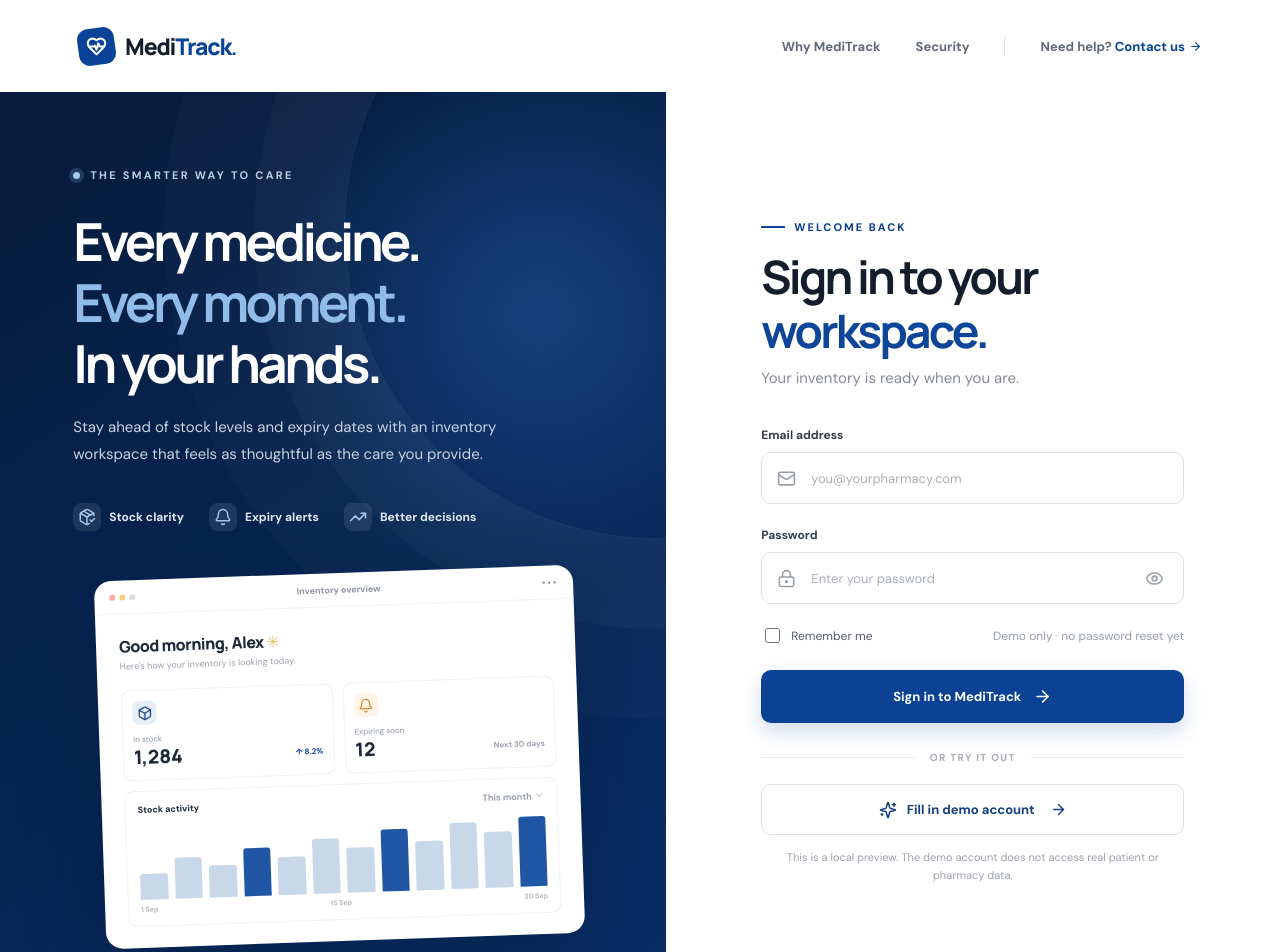
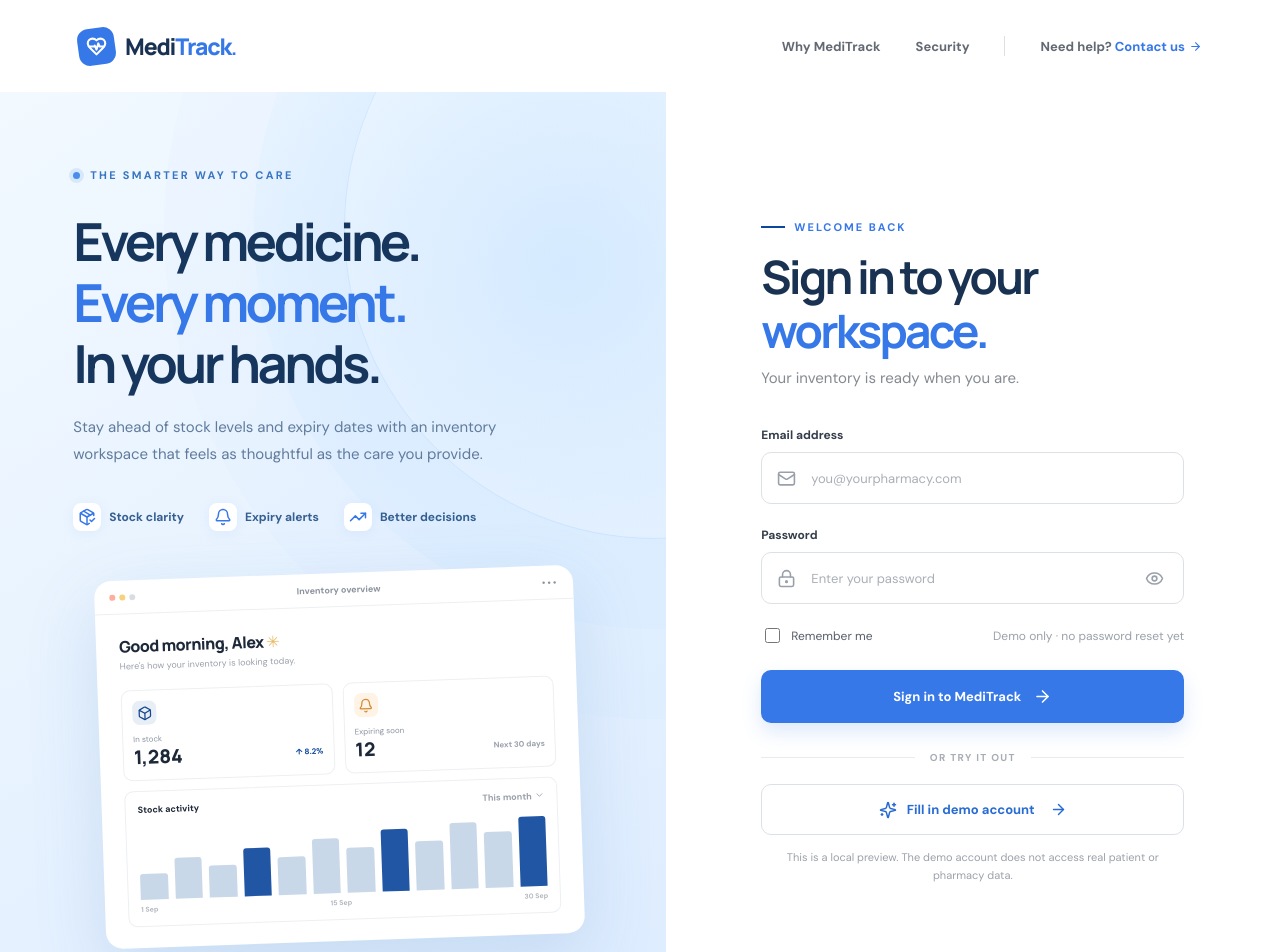
Before and after one commit to DileepaNayanajith/Meditrack, a React (Vite) app: page / in a window 1280 px wide. Shown: the top 952 px of the page. Built offline with nearby package versions, Linux system fonts and the light colour scheme.

Commit message:
style: use light blue and white theme

```diff
--- a/index.html
+++ b/index.html
@@ -3,7 +3,7 @@
   <head>
     <meta charset="UTF-8" />
     <meta name="viewport" content="width=device-width, initial-scale=1.0" />
-    <meta name="theme-color" content="#f5f8ff" />
+    <meta name="theme-color" content="#f4f9ff" />
     <title>MediTrack — Medicine inventory, in focus</title>
     <meta name="description" content="A calmer way to manage medicine stock and expiry dates." />
   </head>
--- a/src/main.jsx
+++ b/src/main.jsx
@@ -2,6 +2,7 @@ import React, { useState } from 'react'
 import { createRoot } from 'react-dom/client'
 import { ArrowRight, Bell, Box, Check, ChevronDown, Eye, EyeOff, HeartPulse, LockKeyhole, Mail, Menu, PackageCheck, ShieldCheck, Sparkles, TrendingUp } from 'lucide-react'
 import './styles.css'
+import './theme.css'
 
 const DEMO_EMAIL = 'demo@meditrack.app'
 const DEMO_PASSWORD = 'MediTrack2026!'
--- /dev/null
+++ b/src/theme.css
@@ -0,0 +1,39 @@
+/* Light blue and white theme */
+:root { color: #193252; background: #f4f9ff; }
+.topbar, .form-panel { background: #fff; }
+.brand-mark, .submit-button { background: #3678e8; }
+.brand-accent, .brand small, .top-links a:hover, .nav-help a,
+.form-kicker, .form-wrap h2 span { color: #3678e8; }
+
+.story-panel {
+  color: #17365e;
+  background: radial-gradient(circle at 85% 19%, #d5eaff 0, transparent 36%),
+    linear-gradient(145deg, #f2f9ff 0%, #ddecff 100%);
+}
+.story-panel:before {
+  border-color: #86baff38;
+  box-shadow: 0 0 0 90px #86baff0c, 0 0 0 180px #86baff08;
+}
+.eyebrow { color: #3975c1; }
+.eyebrow-dot { background: #4a8deb; box-shadow: 0 0 0 4px #4a8deb25; }
+.story-panel h1 em { color: #3678e8; }
+.story-copy { color: #607b9c; }
+.feature-row { color: #355f91; }
+.feature-icon { background: #fff; color: #3678e8; box-shadow: 0 2px 12px #5b96db18; }
+.story-footer { color: #6684a7; }
+.visual-card { box-shadow: 0 25px 70px #3e77b02b; }
+
+.input-wrap:focus-within { border-color: #3678e8; box-shadow: 0 0 0 3px #3678e81a; }
+.remember input { accent-color: #3678e8; }
+.submit-button { box-shadow: 0 9px 20px #3678e82a; }
+.submit-button:hover { background: #2463ce; }
+.demo-button { color: #286bd3; }
+.demo-button:hover { background: #f1f7ff; }
+.form-footer svg { color: #3678e8; }
+
+.dashboard { background: #f4f9ff; }
+.dash-sidebar>a.active { background: #eaf3ff; color: #286bd3; }
+.dash-welcome { color: #3678e8; }
+.dash-icon { background: #eaf3ff; color: #3678e8; }
+.next-card { background: #edf6ff; border-color: #d8eaff; }
+.next-icon { background: #d9ebff; color: #3678e8; }
```
